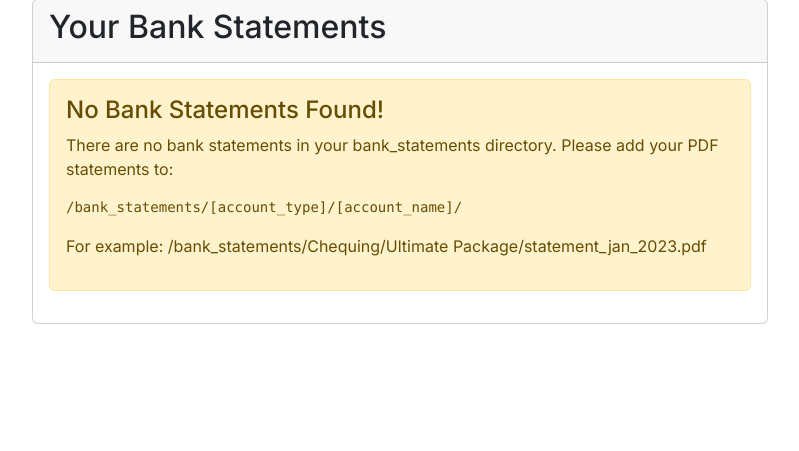
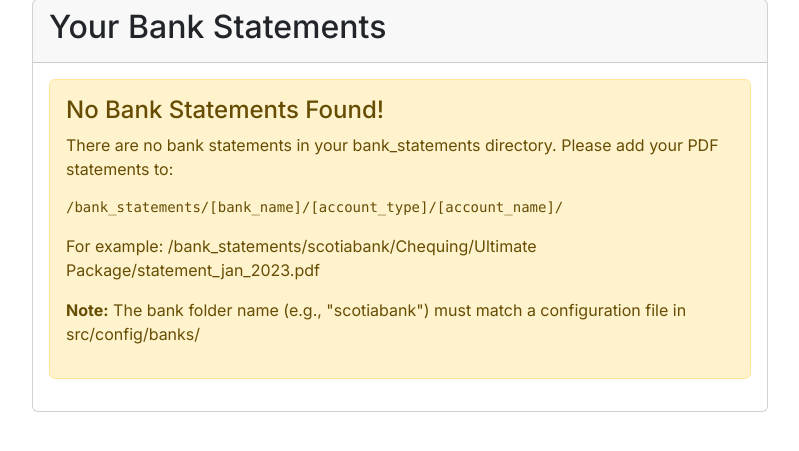
Before and after one commit to javaidb/personal-finance-tracker, a Flask app: page / in a window 1280 px wide. Shown: the part 253-704 px from the top of the page, without its empty margins (240-1039 px from the left). Run offline with Flask 3, Linux system fonts and the light colour scheme.

Commit message:
Added error logs for matching bank names with config format

```diff
--- a/src/web/templates/index.html
+++ b/src/web/templates/index.html
@@ -331,8 +331,9 @@
                             <div class="alert alert-warning">
                                 <h4 class="alert-heading">No Bank Statements Found!</h4>
                                 <p>There are no bank statements in your bank_statements directory. Please add your PDF statements to:</p>
-                                <pre>/bank_statements/[account_type]/[account_name]/</pre>
-                                <p>For example: /bank_statements/Chequing/Ultimate Package/statement_jan_2023.pdf</p>
+                                <pre>/bank_statements/[bank_name]/[account_type]/[account_name]/</pre>
+                                <p>For example: /bank_statements/scotiabank/Chequing/Ultimate Package/statement_jan_2023.pdf</p>
+                                <p><strong>Note:</strong> The bank folder name (e.g., "scotiabank") must match a configuration file in src/config/banks/</p>
                             </div>
                         {% endif %}
 
```
